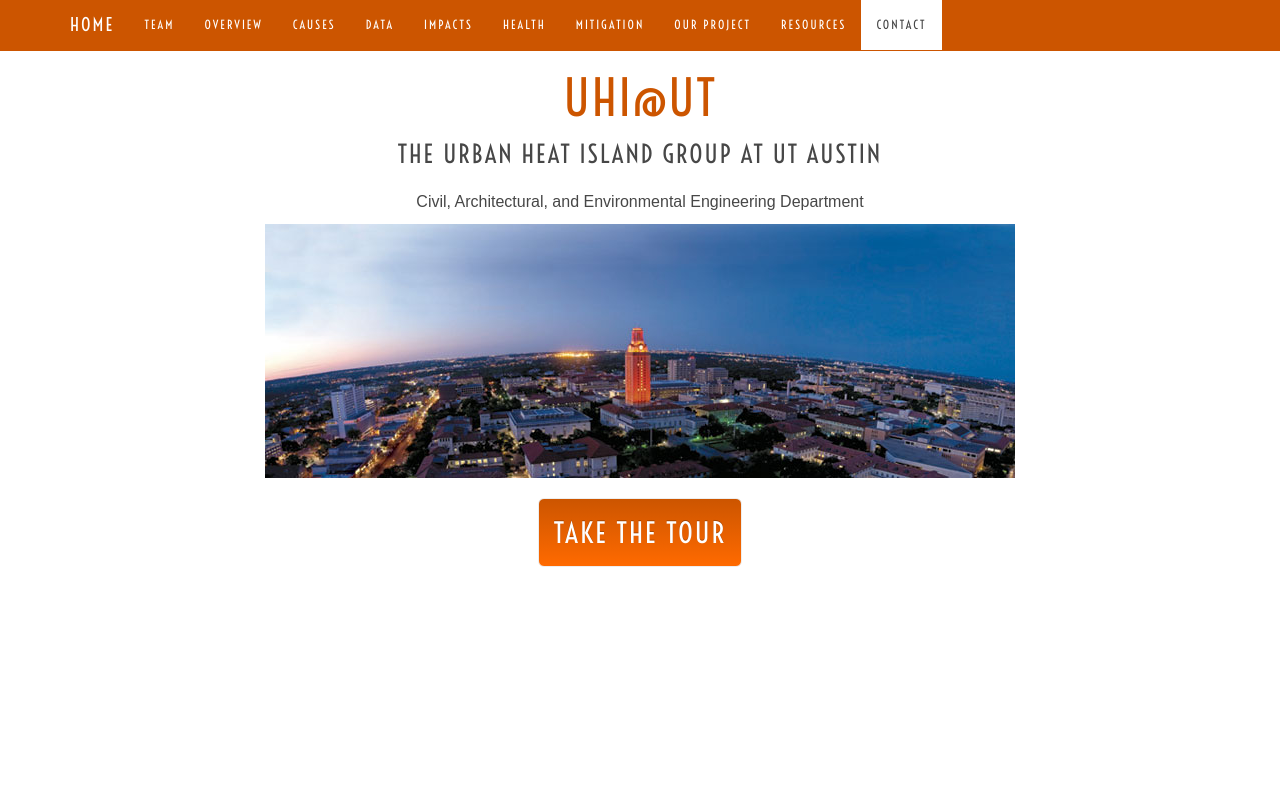
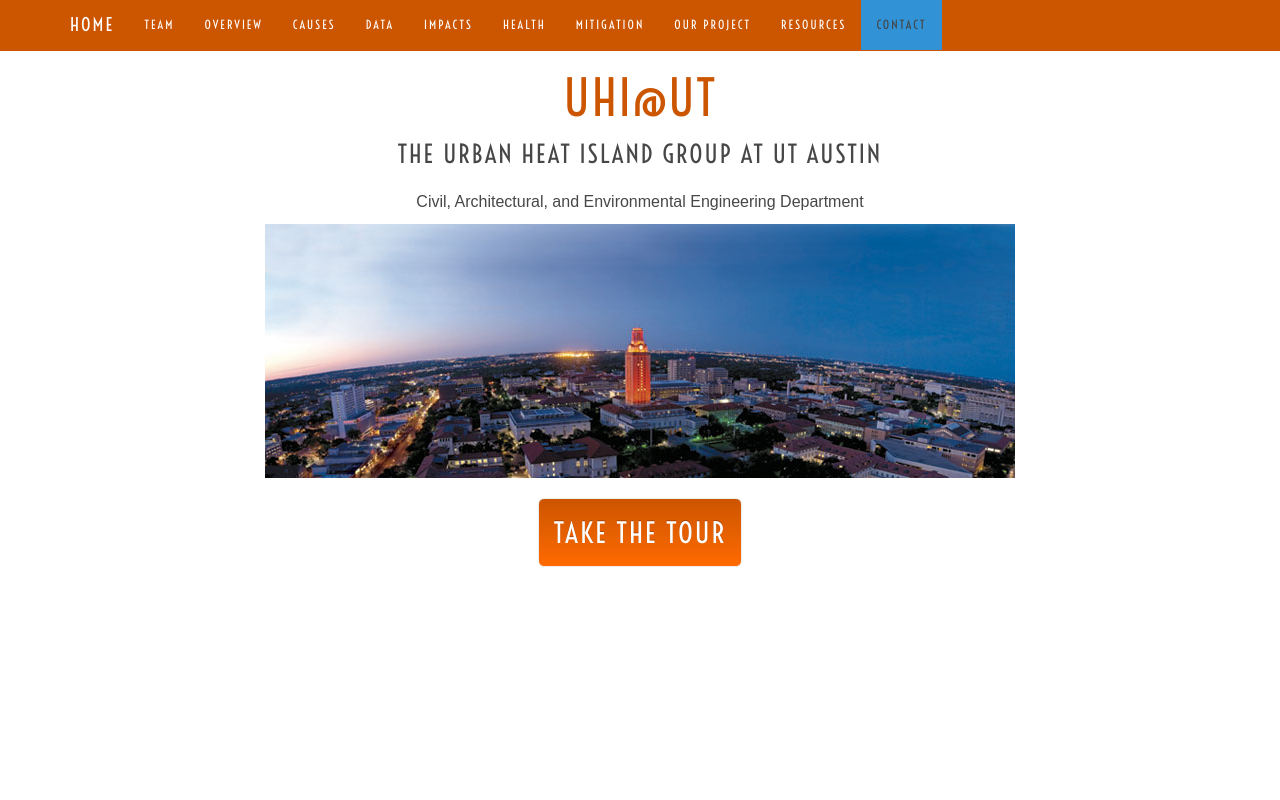
Before and after one commit to UHI-UT/UHI-UT.github.io, a plain HTML site: page index.html in a window 1280 px wide. Shown: the top 800 px of the page. Drawn offline with nearby package versions, Linux system fonts and the light colour scheme.

Commit message:
nav bar color

```diff
--- a/css/custom.css
+++ b/css/custom.css
@@ -92,7 +92,7 @@
 }
 .navbar-custom .navbar-nav > .active > a, .navbar-nav > .active > a:hover, .navbar-nav > .active > a:focus {
     color: #444444;
-    background-color:transparent;
+    background-color:#3292d6;
 }
 .navbar-custom .navbar-brand {
     color:#ffffff;}
```
